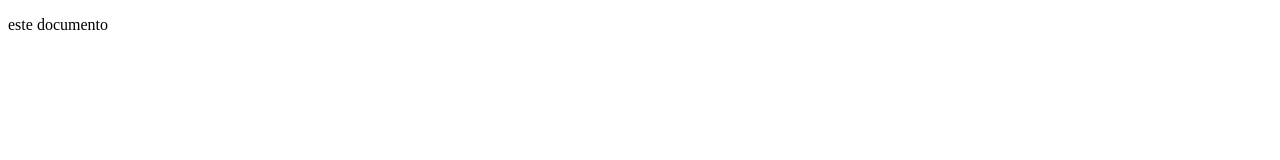
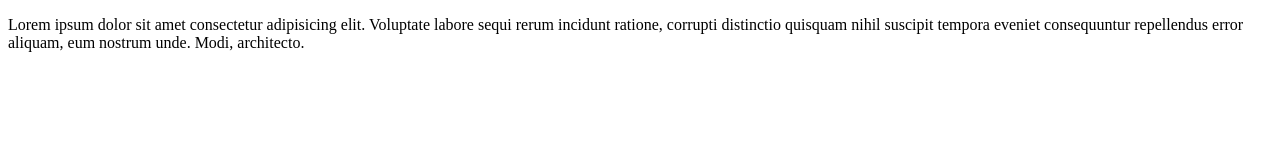
Before and after one commit to bunous/aula2, a plain HTML site: page index.html in a window 1280 px wide. Drawn offline with Linux system fonts and the light colour scheme.

Commit message:
lorem ipsum

```diff
--- a/index.html
+++ b/index.html
@@ -7,6 +7,5 @@
     <title>Document</title>
 </head>
 <body>
-    <p>este documento</p>
+    <p>Lorem ipsum dolor sit amet consectetur adipisicing elit. Voluptate labore sequi rerum incidunt ratione, corrupti distinctio quisquam nihil suscipit tempora eveniet consequuntur repellendus error aliquam, eum nostrum unde. Modi, architecto.</p>
 </body>
-</html>
```
